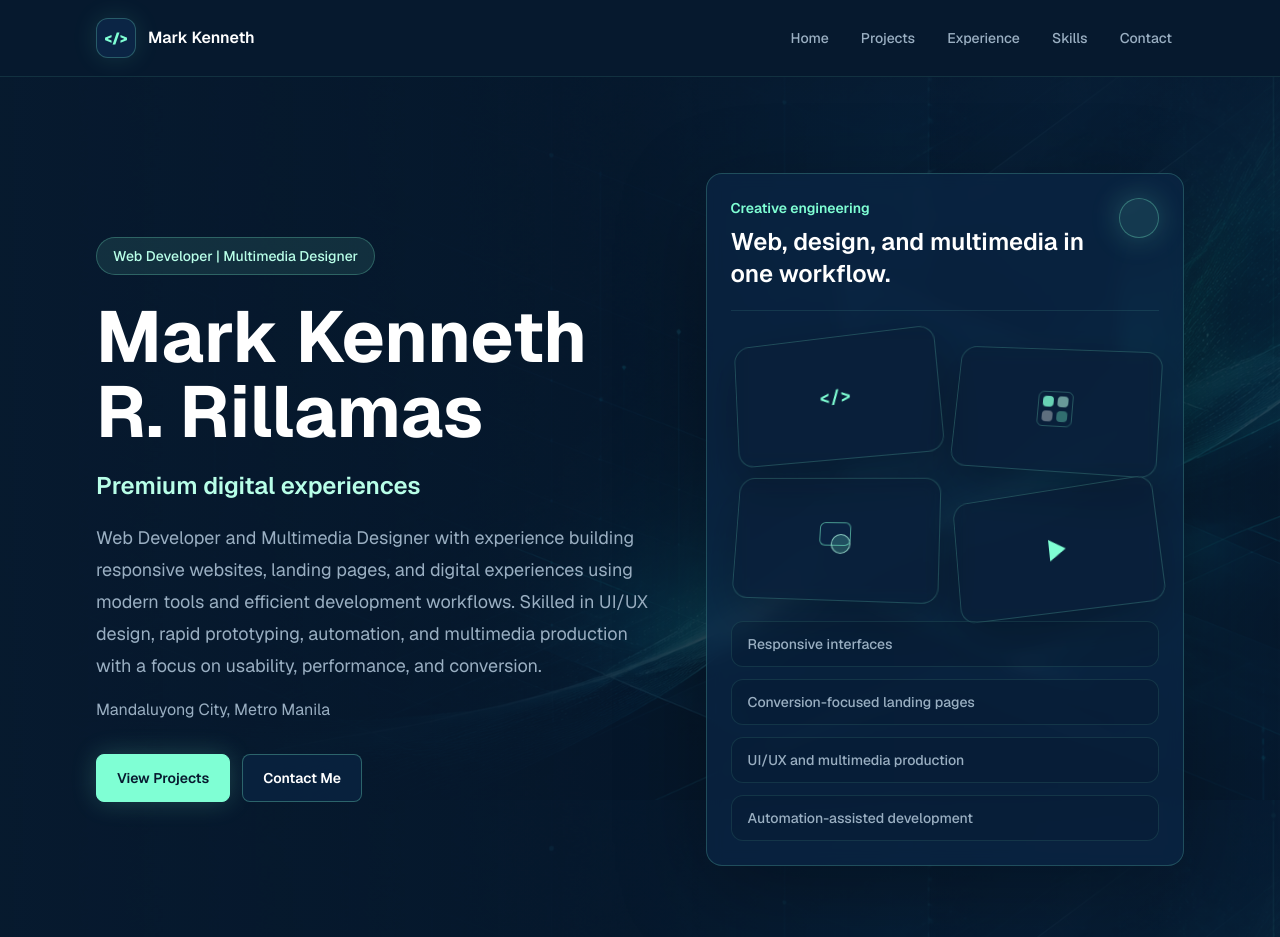
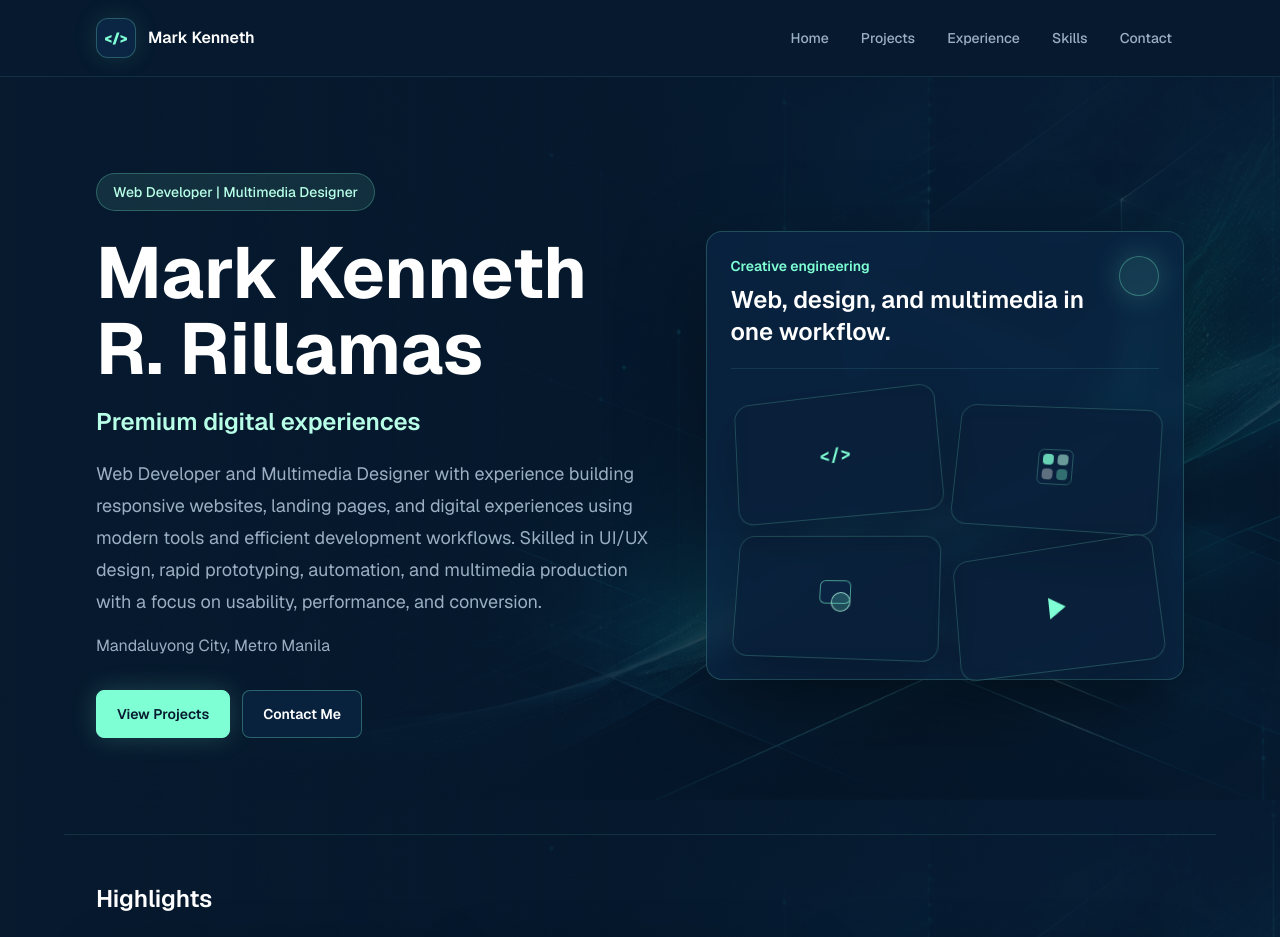
Before and after one commit to kenneth-tech/OnlinePortfolio, a Next.js app: page / in a window 1280 px wide. Shown: the top 937 px of the page. Built offline with nearby package versions, Linux system fonts and the light colour scheme.

Commit message:
style: remove hero service rows

```diff
--- a/src/app/page.tsx
+++ b/src/app/page.tsx
@@ -99,21 +99,6 @@ export default function HomePage() {
               <span className="h-10 w-10 shrink-0 rounded-full border border-brand-button/30 bg-brand-button/10 shadow-[0_0_30px_rgba(127,255,212,0.22)]" />
             </div>
             <CreativeIconCloud />
-            <div className="mt-6 grid gap-3">
-              {[
-                "Responsive interfaces",
-                "Conversion-focused landing pages",
-                "UI/UX and multimedia production",
-                "Automation-assisted development",
-              ].map((item) => (
-                <div
-                  key={item}
-                  className="motion-card rounded-xl border border-brand-button/10 bg-brand-ink/35 px-4 py-3 text-sm font-medium text-brand-muted"
-                >
-                  {item}
-                </div>
-              ))}
-            </div>
           </aside>
         </div>
       </section>
```
Also changed, not shown: 1 other file (tests, documents, lock files or other folders).
